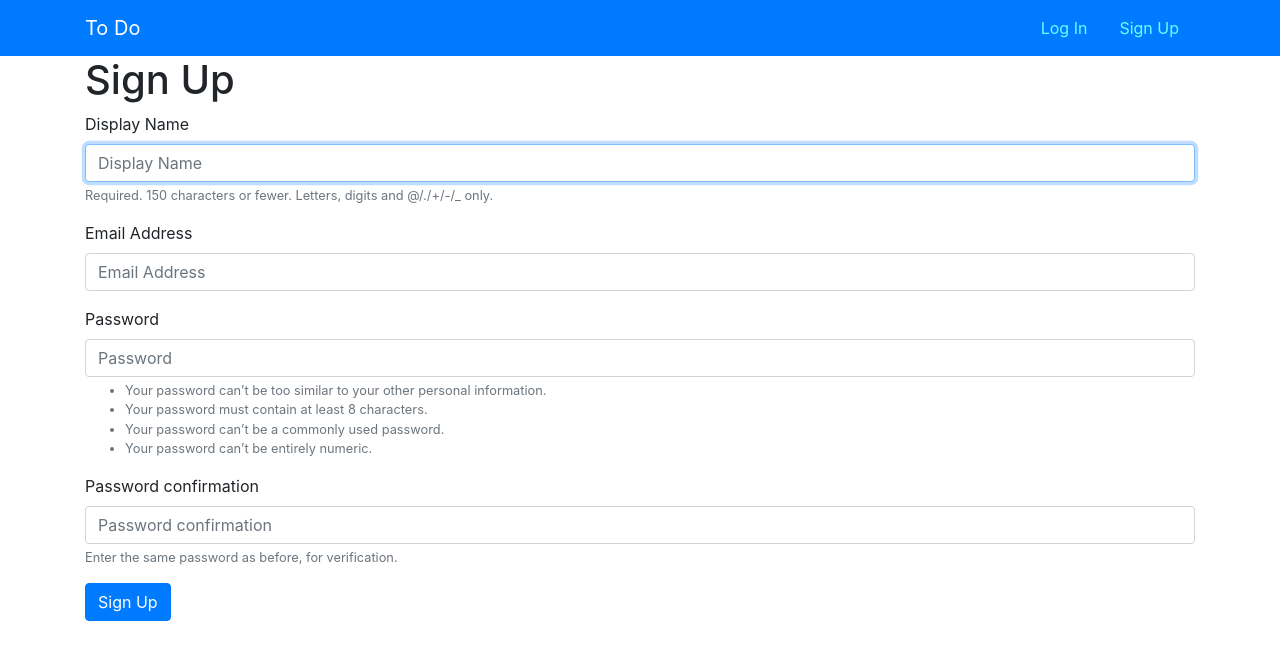
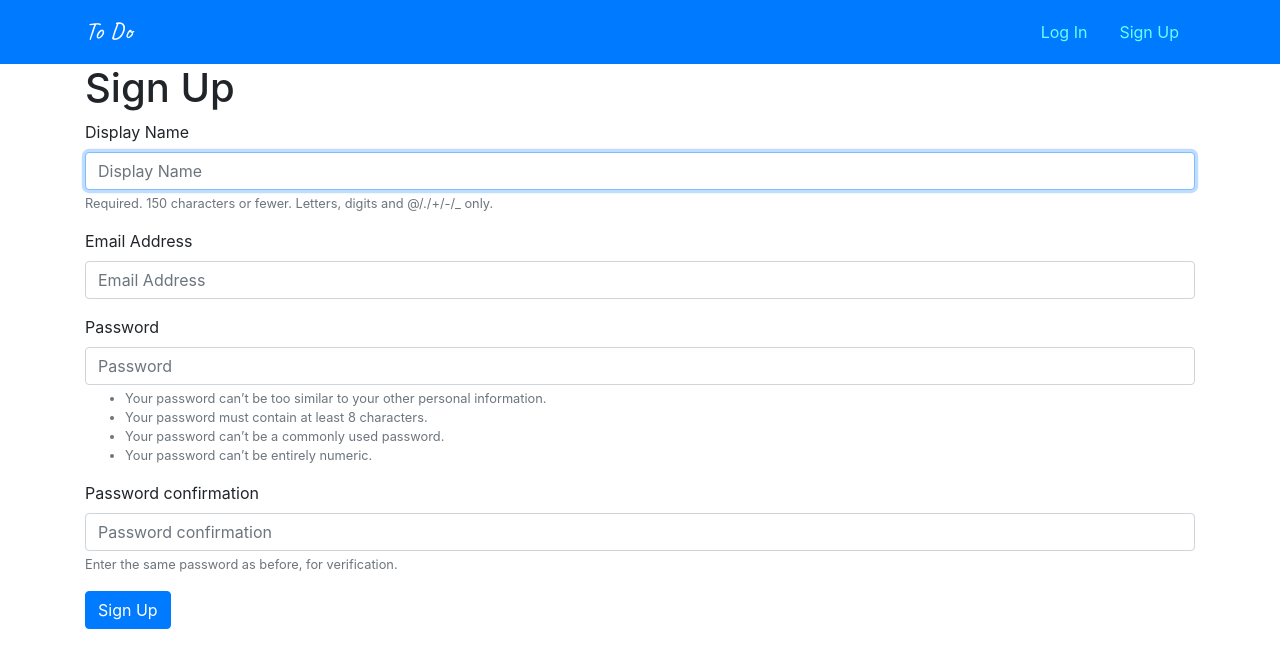
Before and after one commit to paul3bin/To-Do-App, a Django app: page /accounts/signup/ in a window 1280 px wide. Shown: the top 668 px of the page. Run offline with Django 3.2, Linux system fonts and the light colour scheme; some libraries are stand-ins or nearby versions.

Commit message:
Update base.html

```diff
--- a/to_do/templates/base.html
+++ b/to_do/templates/base.html
@@ -5,12 +5,19 @@
     <title>Base</title>
     <link rel='stylesheet' type='text/css' media='screen' href='main.css'>
     <script src='main.js'></script>
+
+    <!-- Bootstrap -->
     <link rel="stylesheet" href="https://cdn.jsdelivr.net/npm/bootstrap@4.5.3/dist/css/bootstrap.min.css" integrity="sha384-TX8t27EcRE3e/ihU7zmQxVncDAy5uIKz4rEkgIXeMed4M0jlfIDPvg6uqKI2xXr2" crossorigin="anonymous">
+
+    <!-- Font -->
+    <link rel="preconnect" href="https://fonts.gstatic.com">
+    <link href="https://fonts.googleapis.com/css2?family=Caveat&display=swap" rel="stylesheet">
+
 </head>
 <body>
     <nav class="navbar navbar-dark bg-primary">
         <div class="container">
-            <a class="navbar-brand" href="{% url 'home' %}">To Do</a>
+            <a class="navbar-brand" href="{% url 'home' %}" style="font-family: 'Caveat', cursive; font-size:25px;">To Do</a>
 
             <ul class="nav justify-content-end">
                 {% if user.is_authenticated %}
```
